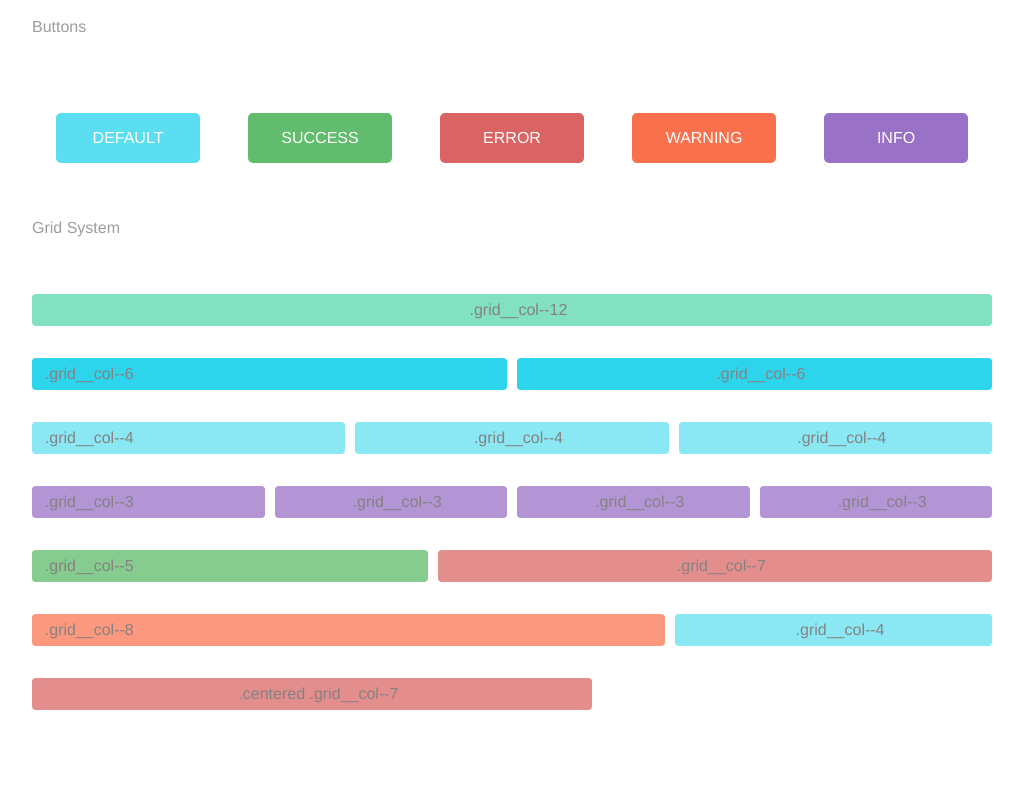
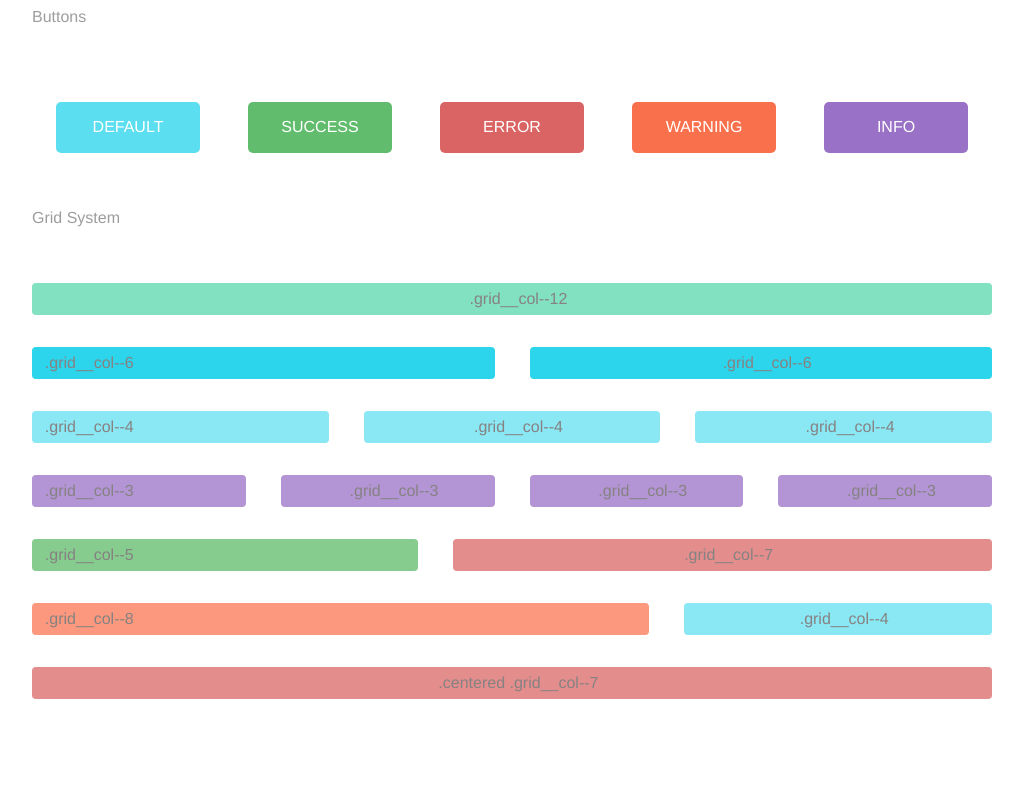
Before and after one commit to stevejd88/techdegree-project-4, a plain HTML site: page index.html in a window 1280 px wide. Shown: the part 1206-1996 px from the top of the page, without its empty margins (128-1151 px from the left). Drawn offline with Linux system fonts and the light colour scheme.

Commit message:
updated flex settings in  grid @768px

```diff
--- a/scss/components/_grid.scss
+++ b/scss/components/_grid.scss
@@ -12,11 +12,7 @@
     @include flex-me($dir:row, $just:space-around);
   }
 }
-.centered {
-  @include mq('md') {
-    margin: 0 auto;
-  }
-}
+
 
 
 // grid base class
@@ -32,7 +28,9 @@
 
     // NOTE: replace with media query mixin if aiming for exceeds
     @include mq('md') {
+      display: flex;
       flex-direction: row;
+      justify-content: center;
     }
   }
 
@@ -80,6 +78,13 @@
     border-radius: .25em;
   }
 }
+ .centered {
+  @include mq('md') {
+    display: flex;
+    justify-content: center;
+    flex: 1;
+  }
+}
 [class^=grid__col] {
 
 
@@ -87,7 +92,7 @@
   & + & {
 
     // NOTE: replace with media query mixin if aiming for exceeds
-    @include mq('md') {
+     @include mq('md'){
       @include center;
       // add grid gutter
       margin-left: 35px;
```
Also changed, not shown: css/styles.css, scss/..css/styles.css, 2 other files.
